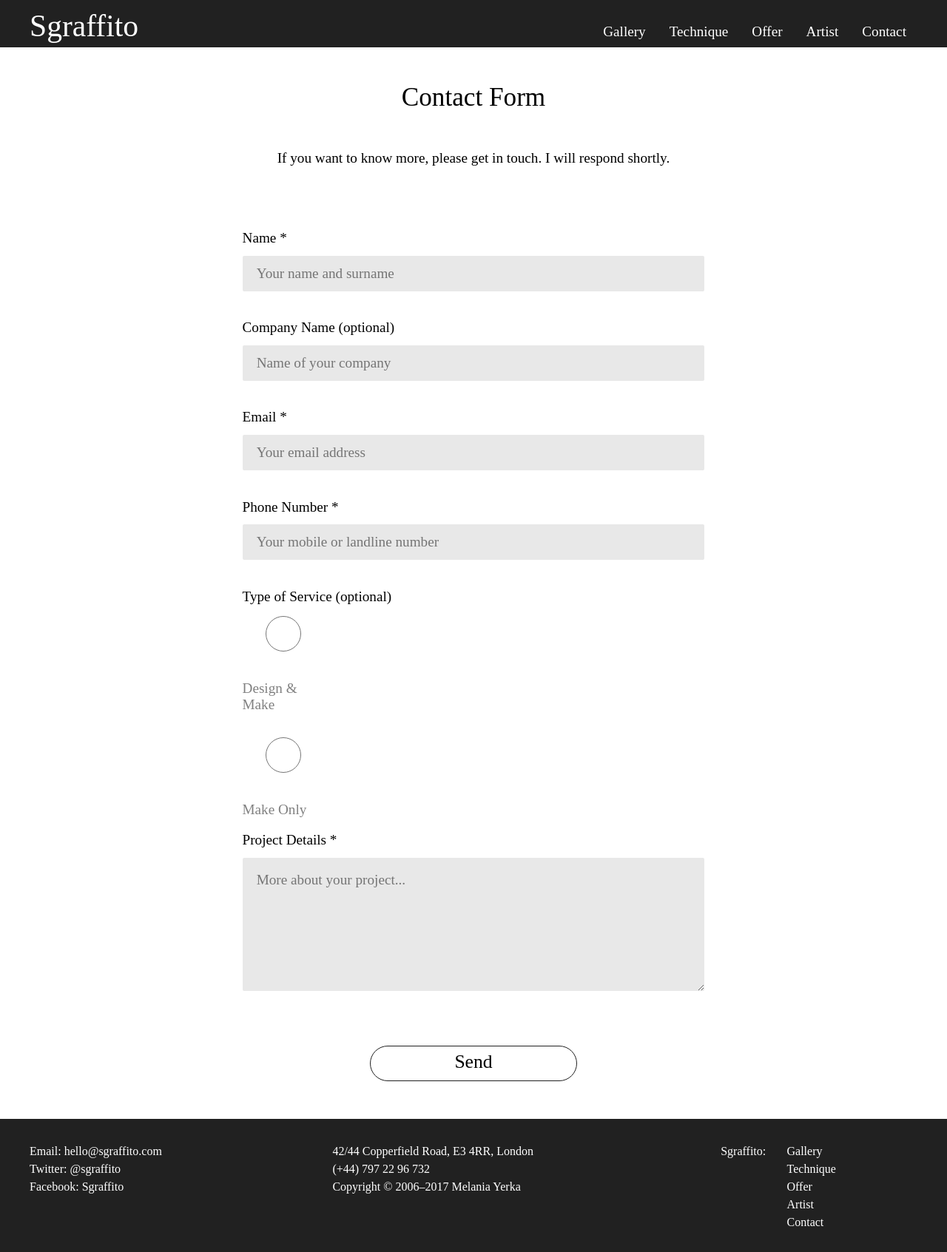
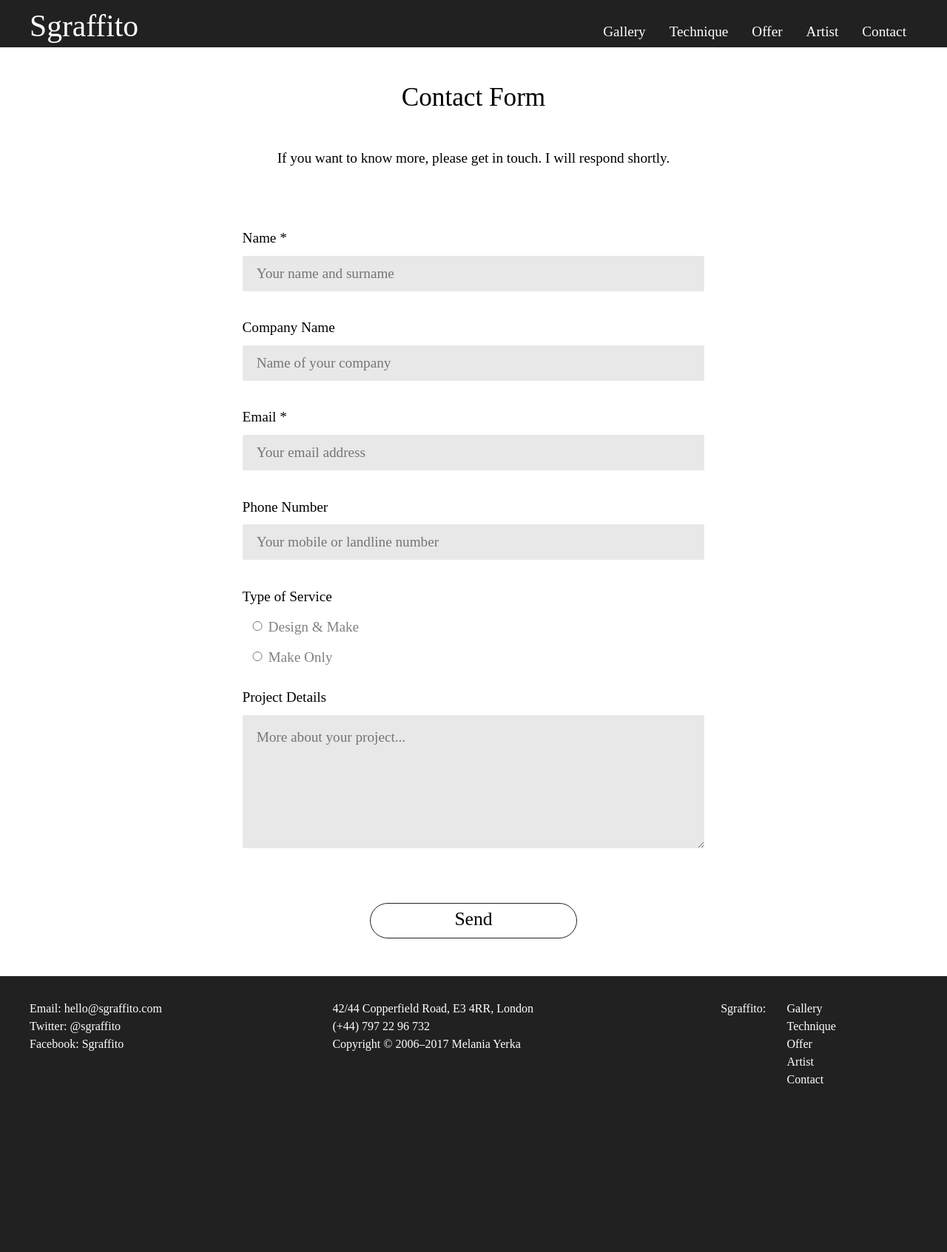
Before and after one commit to marek-kultys/trowel-and-lime, a Jekyll site: the page built from contact/index.html, in a window 1280 px wide. Shown: the whole page at 74% size. Built offline with Jekyll 4.4.1, drawn with Linux system fonts in a browser that asks for light colours; some web fonts are replaced; after the commit the page ends 1500 px from its top, so only the background shows below that.

Commit message:
Final skeleton for contact page

```diff
--- a/_sass/artist.scss
+++ b/_sass/artist.scss
@@ -2,12 +2,16 @@
 
    .credit-container {
       text-align: right;
-      margin-top: 0em;
+      margin-top: 0.33em;
       margin-bottom: 0em;
       padding-top: 0em;
       padding-bottom: 0em;
       @include span-columns(10);
       @include shift(1);
+   }
+
+   h6 {
+      color: grey;
    }
 
    // IMAGES
--- a/_sass/contact.scss
+++ b/_sass/contact.scss
@@ -27,12 +27,19 @@
       background-color: $black-hover;
       border-radius: 2px;
       padding: 1em;
+      outline: none;
       font-family: 'Scope One', serif;
       font-weight: 400;
       font-size: 1.2em;
       &[type="submit"] {
          font-size: 1.6em;
          padding-bottom: 1em !important;
+      }
+      &[type="radio"] {
+         height: auto;
+         float: left;
+         margin-left: 8px;
+         width: 24px;
       }
       &.button {
          padding-top: 0.25em;
@@ -42,11 +49,17 @@
 
    textarea {
       height: 180px;
+      resize: vertical;
    }
 
-   .radio {
-      width: 100px;
+   input[type="text"]:focus, input[type="email"]:focus, input[type="tel"]:focus, textarea:focus {
+      box-shadow: 1px 1px 0 $hero-hover;
+   }
+
+   .radios {
+      width: 100%;
       color: grey;
+      margin-bottom: 2em;
    }
 
    .thank-you-seal {
--- a/contact/index.html
+++ b/contact/index.html
@@ -22,26 +22,26 @@ label: contact
          <form action="https://formspree.io/mrklts@onet.eu" method="POST">
             <p>Name *</p>
             <div class="form-unit">
-               <input type="text" name="name-and-surname" placeholder="Your name and surname">
+               <input type="text" name="name-and-surname" placeholder="Your name and surname" required>
             </div>
-            <p>Company Name (optional)</p>
+            <p>Company Name</p>
             <div class="form-unit">
                <input type="text" name="company-name" placeholder="Name of your company">
             </div>
             <p>Email *</p>
             <div class="form-unit">
-               <input type="email" name="email-address" placeholder="Your email address">
+               <input type="email" name="email-address" placeholder="Your email address" required>
             </div>
-            <p>Phone Number *</p>
+            <p>Phone Number</p>
             <div class="form-unit">
                <input type="tel" name="telephone-number" placeholder="Your mobile or landline number">
             </div>
-            <p>Type of Service (optional)</p>
-            <div class="form-unit radio">
-               <input type="radio" name="type-of-service" value="Design and Make"><p>Design &amp; Make</p><br>
-               <input type="radio" name="type-of-service" value="Make Only"><p>Make Only</p>
+            <p>Type of Service</p>
+            <div class="form-unit radios">
+               <p><input type="radio" name="type-of-service" value="Design and Make">Design &amp; Make</p>
+               <P><input type="radio" name="type-of-service" value="Make Only">Make Only</p>
             </div>
-            <p>Project Details *</p>
+            <p>Project Details</p>
             <div class="form-unit">
                <textarea name="project-details" placeholder="More about your project..."></textarea>
             </div>
```
